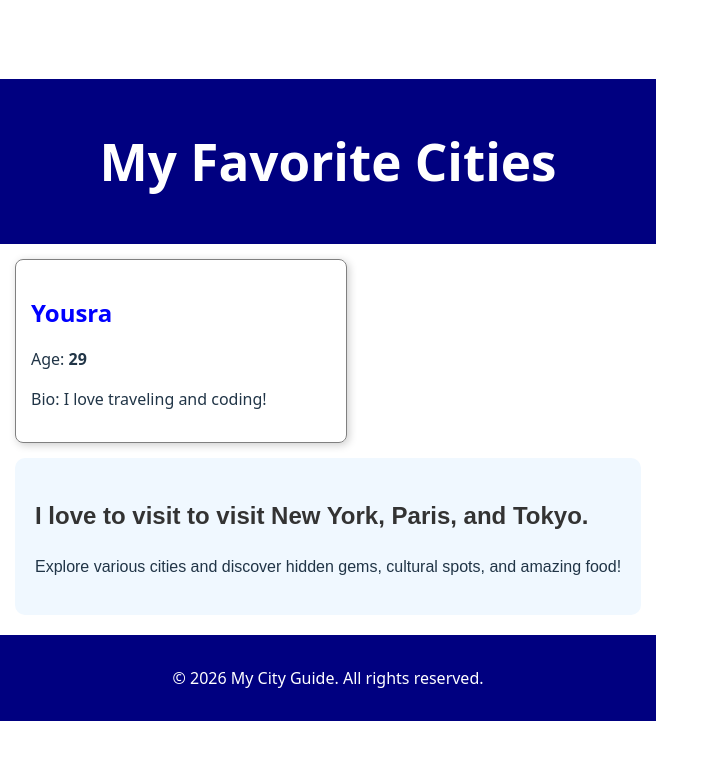
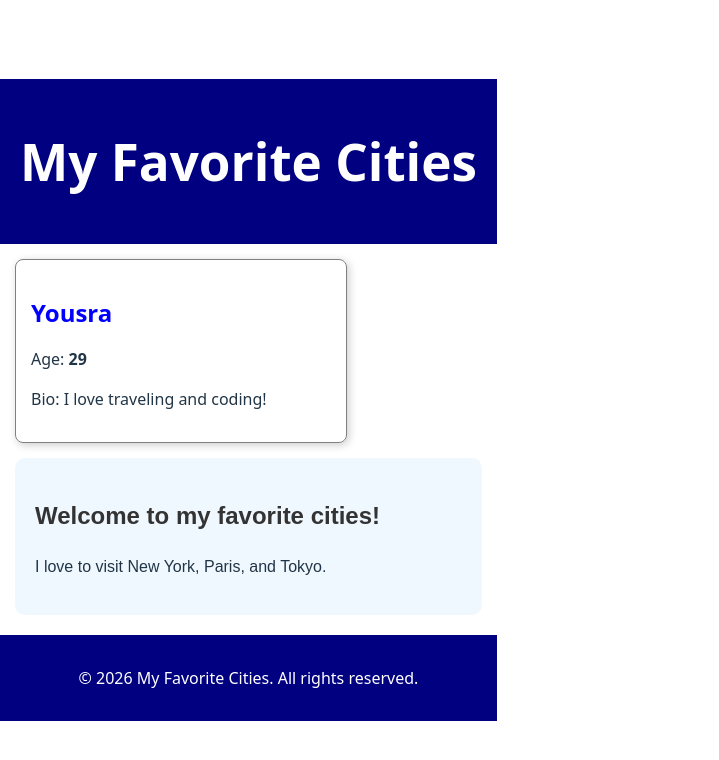
Before and after one commit to Yazouzou/alx-fe-reactjs, a React (Vite) app in the folder alx-react-app-new/: page / in a window 1280 px wide. Shown: the top 760 px of the page, without its empty margins (0-719 px from the left). Built offline with nearby package versions, Linux system fonts and the light colour scheme.

Commit message:
Enhance React componnents with inlined CSS styling

```diff
--- a/alx-react-app-new/src/components/Footer.jsx
+++ b/alx-react-app-new/src/components/Footer.jsx
@@ -10,7 +10,7 @@ const Footer = () => {
       padding: '15px',
       marginTop: '20px'
     }}>
-      <p>&copy; 2026 My City Guide. All rights reserved.</p>
+      <p>&copy; 2026 My Favorite Cities. All rights reserved.</p>
     </footer>
   );
 };
--- a/alx-react-app-new/src/components/MainContent.jsx
+++ b/alx-react-app-new/src/components/MainContent.jsx
@@ -1,4 +1,5 @@
 // MainContent.jsx
+// src/components/MainContent.jsx
 import React from 'react';
 
 const MainContent = () => {
@@ -10,9 +11,9 @@ const MainContent = () => {
       borderRadius: '10px',
       fontFamily: 'Arial, sans-serif'
     }}>
-      <h2 style={{ color: '#333' }}>I love to visit to visit New York, Paris, and Tokyo.</h2>
+      <h2 style={{ color: '#333' }}>Welcome to my favorite cities!</h2>
       <p style={{ lineHeight: '1.6' }}>
-        Explore various cities and discover hidden gems, cultural spots, and amazing food!
+        I love to visit New York, Paris, and Tokyo.
       </p>
     </main>
   );
```
Also changed, not shown: alx-react-app-new/src/components/WelcomeMessage.jsx (deleted, +0 -11 lines).
